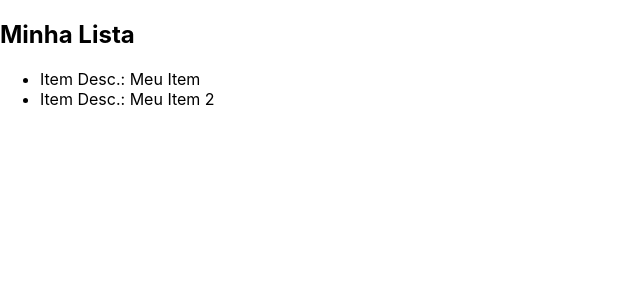
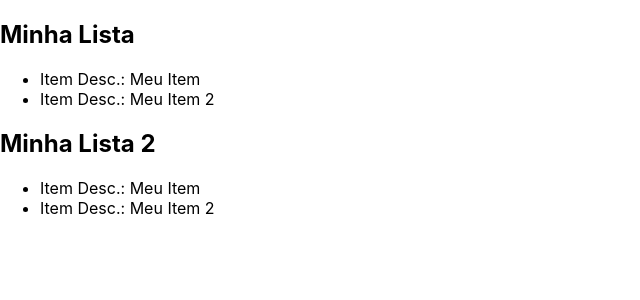
Before and after one commit to DerikBortoletto/UserItemsListManagerAPP-FrontEnd, a React (Create React App) app: page / in a window 1280 px wide. Shown: the top 300 px of the page, without its empty margins (0-640 px from the left). Built offline with nearby package versions, Linux system fonts and the light colour scheme.

Commit message:
Created UserLists and coupled the other components

```diff
--- a/src/ListComponent.js
+++ b/src/ListComponent.js
@@ -2,10 +2,10 @@
 
 import ItemComponent from "./ItemComponent";
 
-export default function ListComponent(){
+export default function ListComponent(props){
     return (
         <div>
-            <h2>Minha Lista</h2>
+            <h2>{ props.listName }</h2>
             <ul>
                 <ItemComponent name={"Meu Item"} />
                 <ItemComponent name={"Meu Item 2"} />
--- /dev/null
+++ b/src/UserLists.js
@@ -0,0 +1,12 @@
+import React from "react";
+
+import ListComponent from "./ListComponent";
+
+export default function UserLists(props){
+    return (
+        <div>
+            <ListComponent listName={"Minha Lista"} />
+            <ListComponent listName={"Minha Lista 2"} />
+        </div>
+    )
+}
--- a/src/index.js
+++ b/src/index.js
@@ -3,12 +3,12 @@
 import './index.css';
 import reportWebVitals from './reportWebVitals';
 
-import ListComponent from './ListComponent';
+import UserLists from './UserLists';
 
 const root = ReactDOM.createRoot(document.getElementById('root'));
 root.render(
   <React.StrictMode>
-    <ListComponent />
+    <UserLists />
   </React.StrictMode>
 );
 
```
